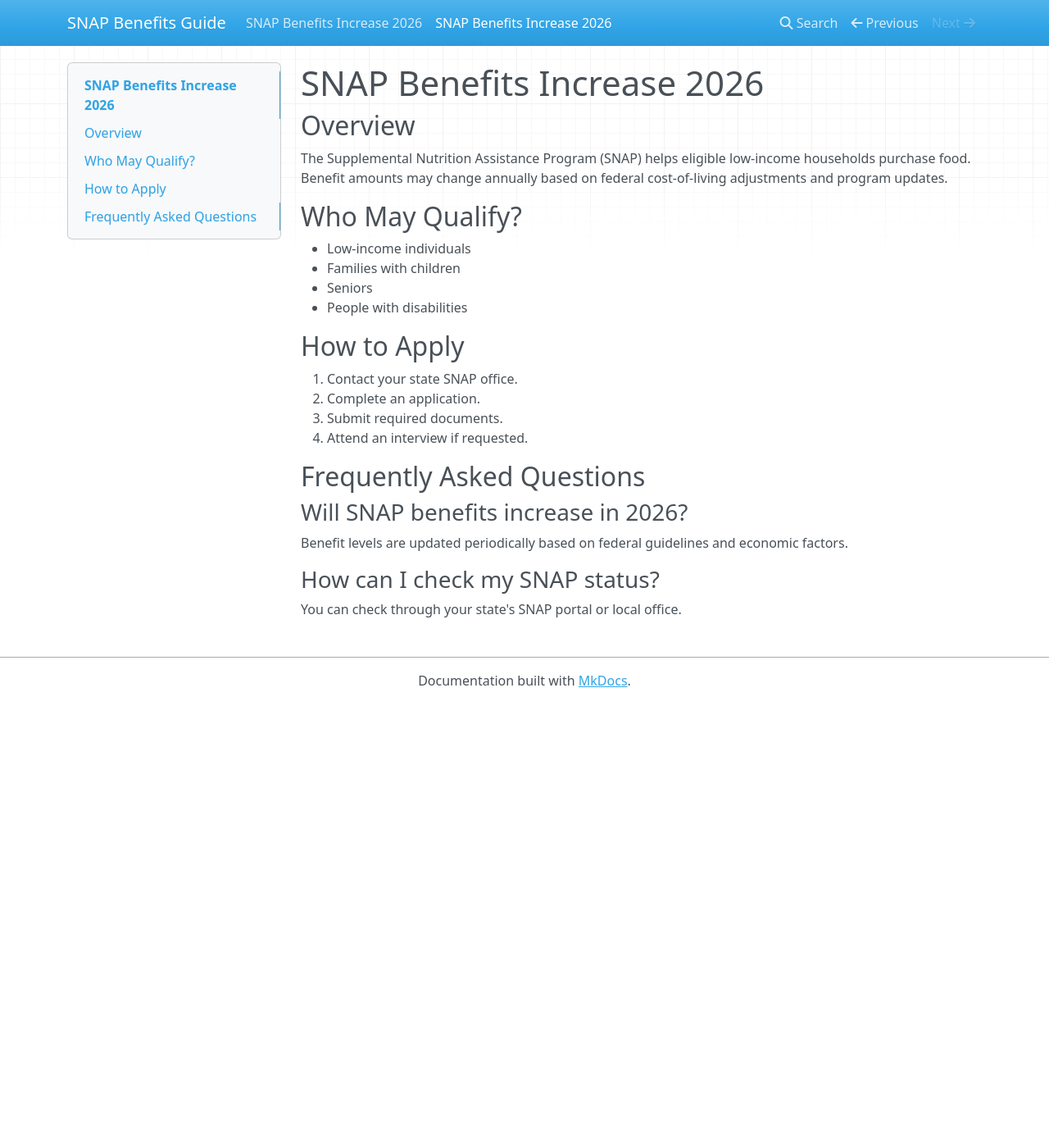
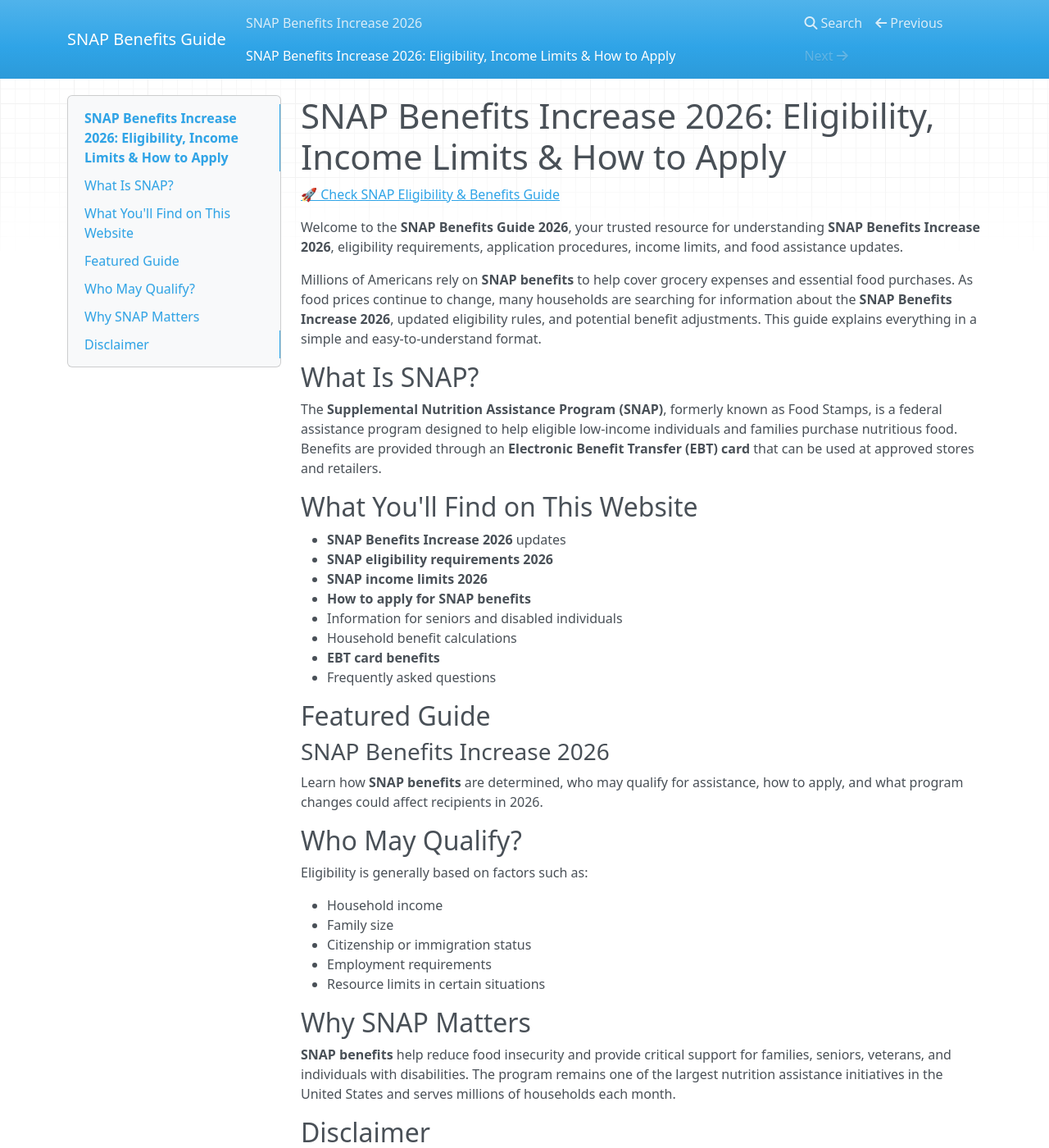
Before and after one commit to primecastzone/SNAP-Benefits-Increase-2026, an MkDocs documentation site: the page built from docs/SNAP-Benefits-Increase-2026.md, in a window 1280 px wide and 1400 px high. Shown: the whole window at 82% size. Built offline with MkDocs 1.6.1, drawn with Linux system fonts in a browser that asks for light colours; nearby versions of some CDN libraries; some of the changed text lies outside the part shown.

Commit message:
Update SNAP-Benefits-Increase-2026.md

```diff
--- a/docs/SNAP-Benefits-Increase-2026.md
+++ b/docs/SNAP-Benefits-Increase-2026.md
@@ -1,27 +1,46 @@
-# SNAP Benefits Increase 2026
+# SNAP Benefits Increase 2026: Eligibility, Income Limits & How to Apply
 
-## Overview
+[🚀 Check SNAP Eligibility & Benefits Guide](#who-may-qualify)
 
-The Supplemental Nutrition Assistance Program (SNAP) helps eligible low-income households purchase food. Benefit amounts may change annually based on federal cost-of-living adjustments and program updates.
+Welcome to the **SNAP Benefits Guide 2026**, your trusted resource for understanding **SNAP Benefits Increase 2026**, eligibility requirements, application procedures, income limits, and food assistance updates.
+
+Millions of Americans rely on **SNAP benefits** to help cover grocery expenses and essential food purchases. As food prices continue to change, many households are searching for information about the **SNAP Benefits Increase 2026**, updated eligibility rules, and potential benefit adjustments. This guide explains everything in a simple and easy-to-understand format.
+
+## What Is SNAP?
+
+The **Supplemental Nutrition Assistance Program (SNAP)**, formerly known as Food Stamps, is a federal assistance program designed to help eligible low-income individuals and families purchase nutritious food. Benefits are provided through an **Electronic Benefit Transfer (EBT) card** that can be used at approved stores and retailers.
+
+## What You'll Find on This Website
+
+* **SNAP Benefits Increase 2026** updates
+* **SNAP eligibility requirements 2026**
+* **SNAP income limits 2026**
+* **How to apply for SNAP benefits**
+* Information for seniors and disabled individuals
+* Household benefit calculations
+* **EBT card benefits**
+* Frequently asked questions
+
+## Featured Guide
+
+### **SNAP Benefits Increase 2026**
+
+Learn how **SNAP benefits** are determined, who may qualify for assistance, how to apply, and what program changes could affect recipients in 2026.
 
 ## Who May Qualify?
 
-- Low-income individuals
-- Families with children
-- Seniors
-- People with disabilities
+Eligibility is generally based on factors such as:
 
-## How to Apply
+* Household income
+* Family size
+* Citizenship or immigration status
+* Employment requirements
+* Resource limits in certain situations
 
-1. Contact your state SNAP office.
-2. Complete an application.
-3. Submit required documents.
-4. Attend an interview if requested.
+## Why SNAP Matters
 
-## Frequently Asked Questions
+**SNAP benefits** help reduce food insecurity and provide critical support for families, seniors, veterans, and individuals with disabilities. The program remains one of the largest nutrition assistance initiatives in the United States and serves millions of households each month.
 
-### Will SNAP benefits increase in 2026?
-Benefit levels are updated periodically based on federal guidelines and economic factors.
+## Disclaimer
 
-### How can I check my SNAP status?
-You can check through your state's SNAP portal or local office.
+This website is provided for informational and educational purposes only. It is not affiliated with any government agency. Program rules, eligibility requirements, and benefit amounts may change. Always verify information through official federal and state resources.
```
